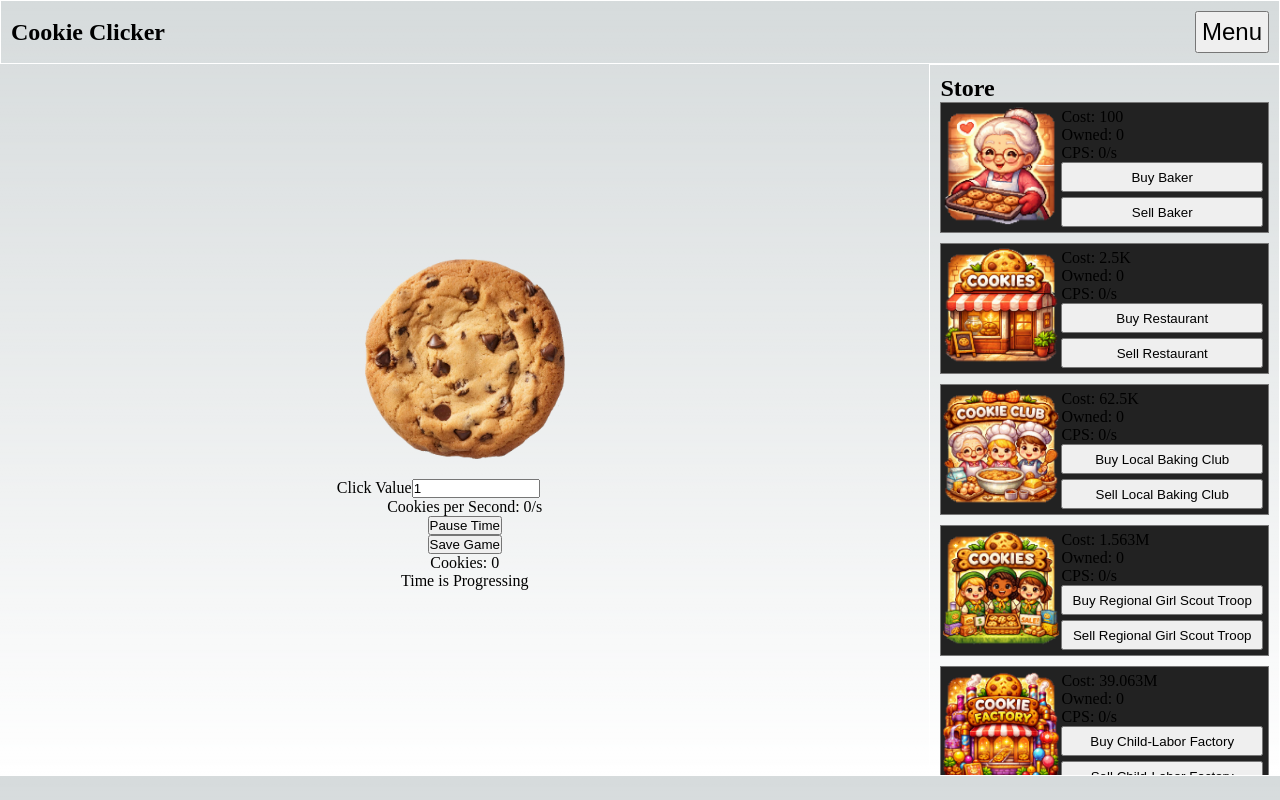
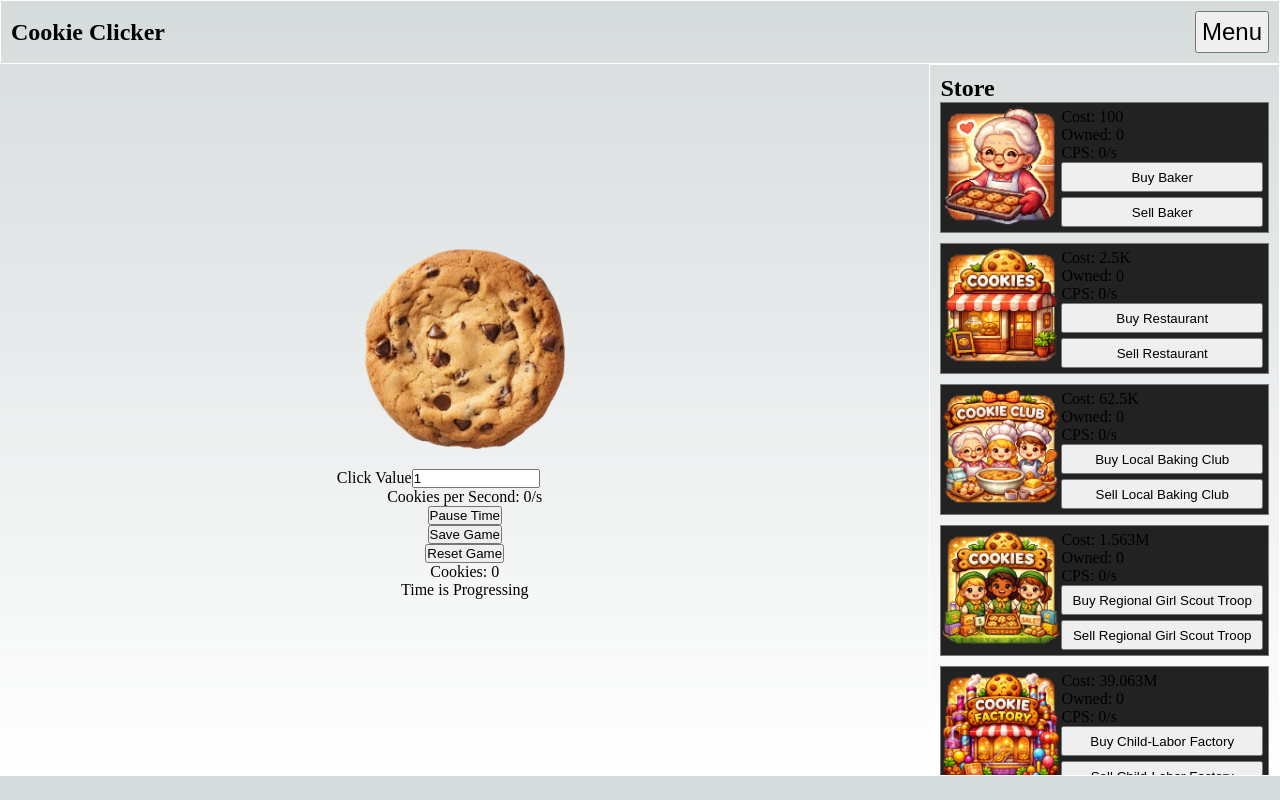
Before and after one commit to SudoCasey/Cookie_Clicker_Clone, a Next.js app: page / in a window 1280 px wide. Built offline with nearby package versions, Linux system fonts and the light colour scheme.

Commit message:
'reset game' button

```diff
--- a/src/pages/cookieClicker/cookieClicker.js
+++ b/src/pages/cookieClicker/cookieClicker.js
@@ -128,8 +128,33 @@ export default function CookieClicker() {
     setTimeProgressing(!timeProgressing);
   }
 
+  function resetGame() {
+    const confirmed = window.confirm("Are you sure you want to reset the game? This will clear all save data and start over at 0 cookies and 0 store items. This action cannot be undone.");
+
+    if (confirmed) {
+      // Clear localStorage
+      if (typeof window !== "undefined") {
+        localStorage.removeItem(SAVE_KEY);
+      }
+
+      // Reset all state to initial values
+      setCookies(0);
+      setClickValue(1);
+      setTimeProgressing(true);
+      setCPSFromStoreItems(0);
+      cookieAccumulator.current = 0;
+      setStoreItems({
+        bakersOwned: 0,
+        restaurantsOwned: 0,
+        bakingClubsOwned: 0,
+        girlScoutsOwned: 0,
+        factoriesOwned: 0,
+        companiesOwned: 0
+      });
+    }
+  }
+
   function passiveCookieGain(speedOfTime, cpsFromStoreItems) {
-    //console.log("cpsFromStoreItems: ", cpsFromStoreItems);
     const cookiesPerSecond = 0;
     const cookiesPerMillisecond = (cookiesPerSecond + cpsFromStoreItems) / 1000;
     const cookiesGained = cookiesPerMillisecond * speedOfTime;
@@ -184,6 +209,9 @@ export default function CookieClicker() {
                   <button onClick={() => saveGameState()}>
                       Save Game
                   </button>
+                  <button onClick={() => resetGame()}>
+                      Reset Game
+                  </button>
                   <p>Cookies: {abbreviateNumber(cookies)}</p>
                   <p>Time is {timeProgressing ? "Progressing" : "Paused"}</p>
               </section>
```
